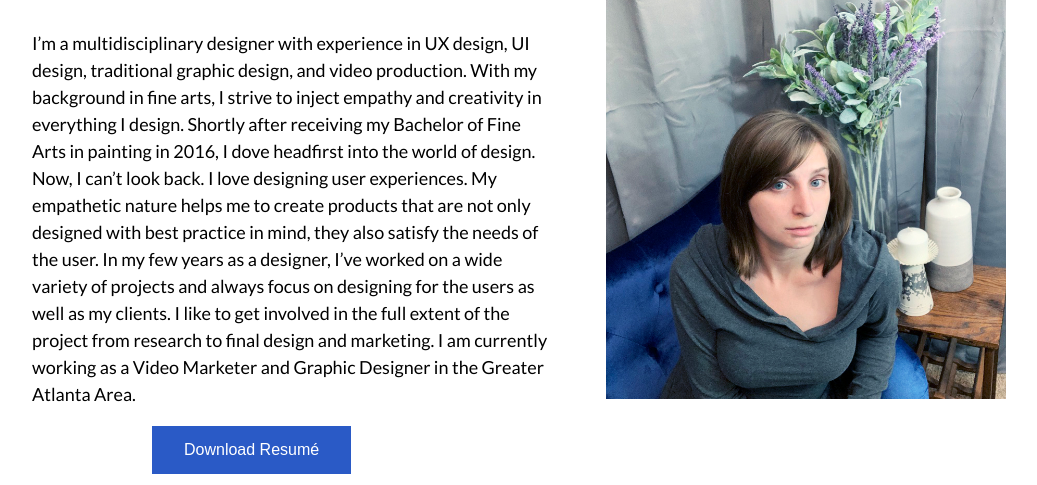
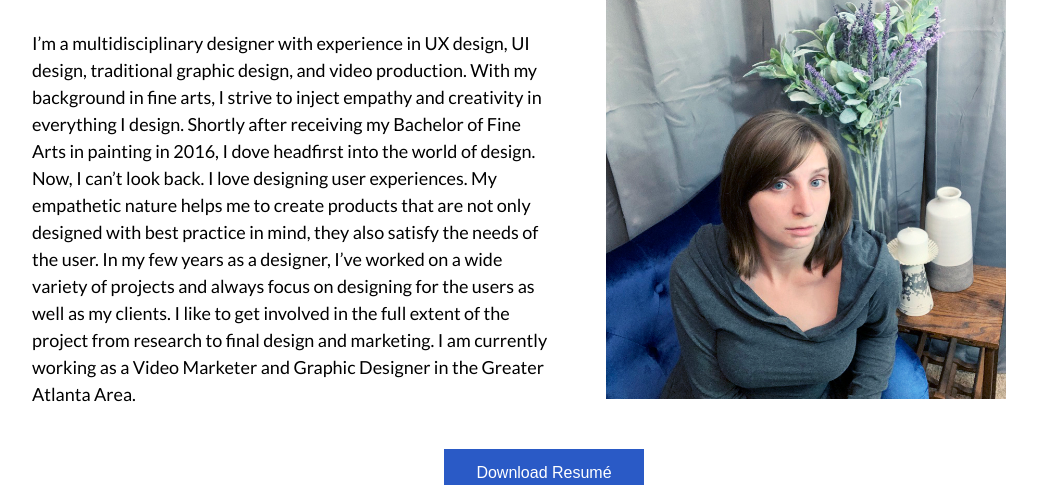
Before and after one commit to rcourtneygrace/AboutMe, a plain HTML site: page index.html in a window 1280 px wide. Shown: the part 315-800 px from the top of the page, without its empty margins (96-1133 px from the left). Drawn offline with Linux system fonts and the light colour scheme.

Commit message:
Cleared float on button

```diff
--- a/index.html
+++ b/index.html
@@ -30,9 +30,10 @@
     <h2 class=myJourney>My Journey:</h2>
 
     <p class=myJourneyText>I’m a multidisciplinary designer with experience in UX design, UI design, traditional graphic design, and video production. With my background in fine arts, I strive to inject empathy and creativity in everything I design. Shortly after receiving my Bachelor of Fine Arts in painting in 2016, I dove headfirst into the world of design. Now, I can’t look back. I love designing user experiences. My empathetic nature helps me to create products that are not only designed with best practice in mind, they also satisfy the needs of the user. In my few years as a designer, I’ve worked on a wide variety of projects and always focus on designing for the users as well as my clients. I like to get involved in the full extent of the project from research to final design and marketing. I am currently working as a Video Marketer and Graphic Designer in the Greater Atlanta Area.</p>
+
 </div>
 
-<button>Download Resumé</button>
+<button class="clear">Download Resumé</button>
 
 <img class="arrows" src="Images/JourneyArrows.png">
 
--- a/style.css
+++ b/style.css
@@ -51,9 +51,14 @@ button{
   color: white;
   padding: 15px 32px;
   text-align: center;
-  text-decoration: none;
-  display: inline-block;
-  font-size: 16px;margin-left: 120px;
+  display: block;
+  font-size: 16px;
+  margin-left: auto;
+  margin-right: auto;
+}
+
+button.clear {
+  clear: both;
 }
 
 button:hover{
@@ -66,9 +71,9 @@ button:hover{
     max-height: 600px;
     float:right;
     padding: 50px;
+    /* padding-bottom: 0px; */
     object-fit: cover;
 }
-
 
 img.arrows{
     height: 200px;
```
